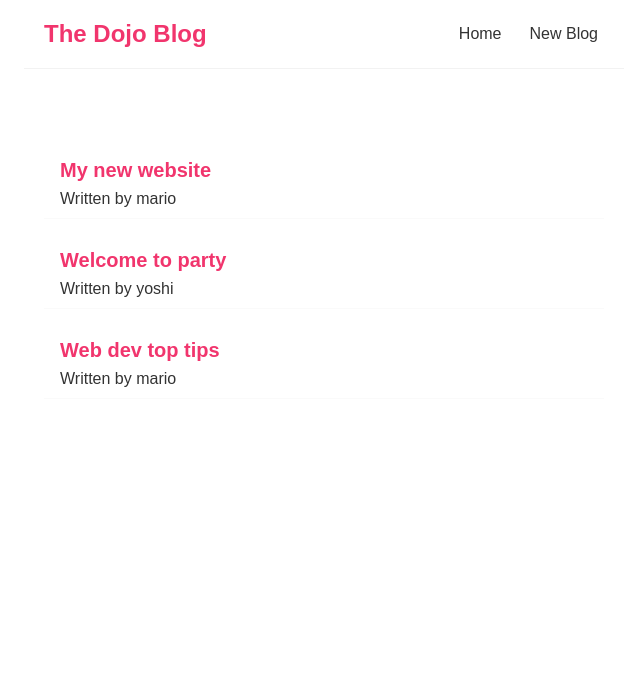
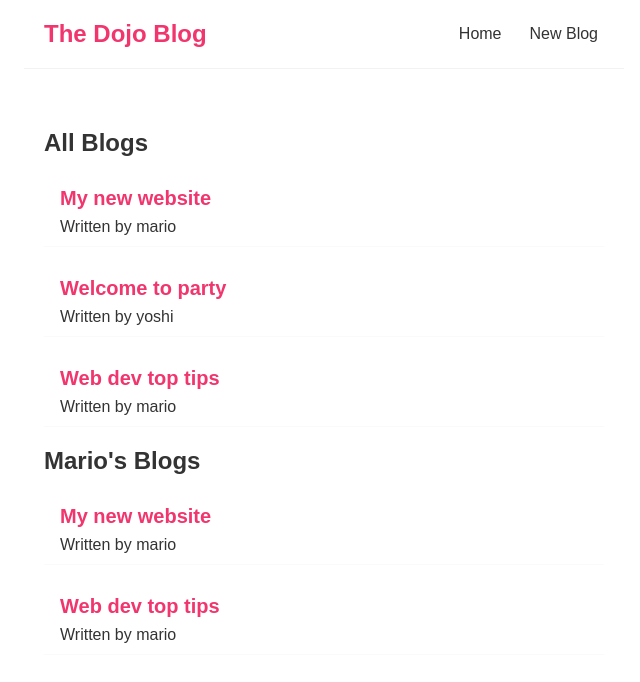
Before and after one commit to okorojames/net-ninja-react-tutorial, a React (Vite) app: page / in a window 1280 px wide. Shown: the top 682 px of the page, without its empty margins (316-956 px from the left). Built offline with nearby package versions, Linux system fonts and the light colour scheme.

Commit message:
still practicing how to pass function as prop

```diff
--- /dev/null
+++ b/src/components/BlogList.jsx
@@ -0,0 +1,17 @@
+import React from 'react'
+
+const BlogList = ({blogs, title}) => {
+  return (
+    <div>
+      <h2>{title}</h2>
+      {blogs.map((blog) => (
+        <div className="blog-preview" key={blog.id}>
+          <h2>{blog.title}</h2>
+          <span>Written by {blog.author}</span>
+        </div>
+      ))}
+    </div>
+  )
+}
+
+export default BlogList
--- a/src/components/Home.jsx
+++ b/src/components/Home.jsx
@@ -1,5 +1,6 @@
 import React from 'react'
 import { useState } from 'react'
+import BlogList from './BlogList'
 
 const Home = () => {
   const [blogs, setBlogs] = useState([
@@ -9,12 +10,8 @@
   ])
   return (
     <div className='Home'>
-      {blogs.map((blog) => (
-        <div className="blog-preview" key={blog.id}>
-          <h2>{blog.title}</h2>
-          <span>Written by {blog.author}</span>
-        </div>
-      ))}
+      <BlogList blogs={blogs} title='All Blogs' />
+      <BlogList blogs={blogs.filter((blog)=> blog.author === 'mario')} title="Mario's Blogs" />
     </div>
   )
 }
```
